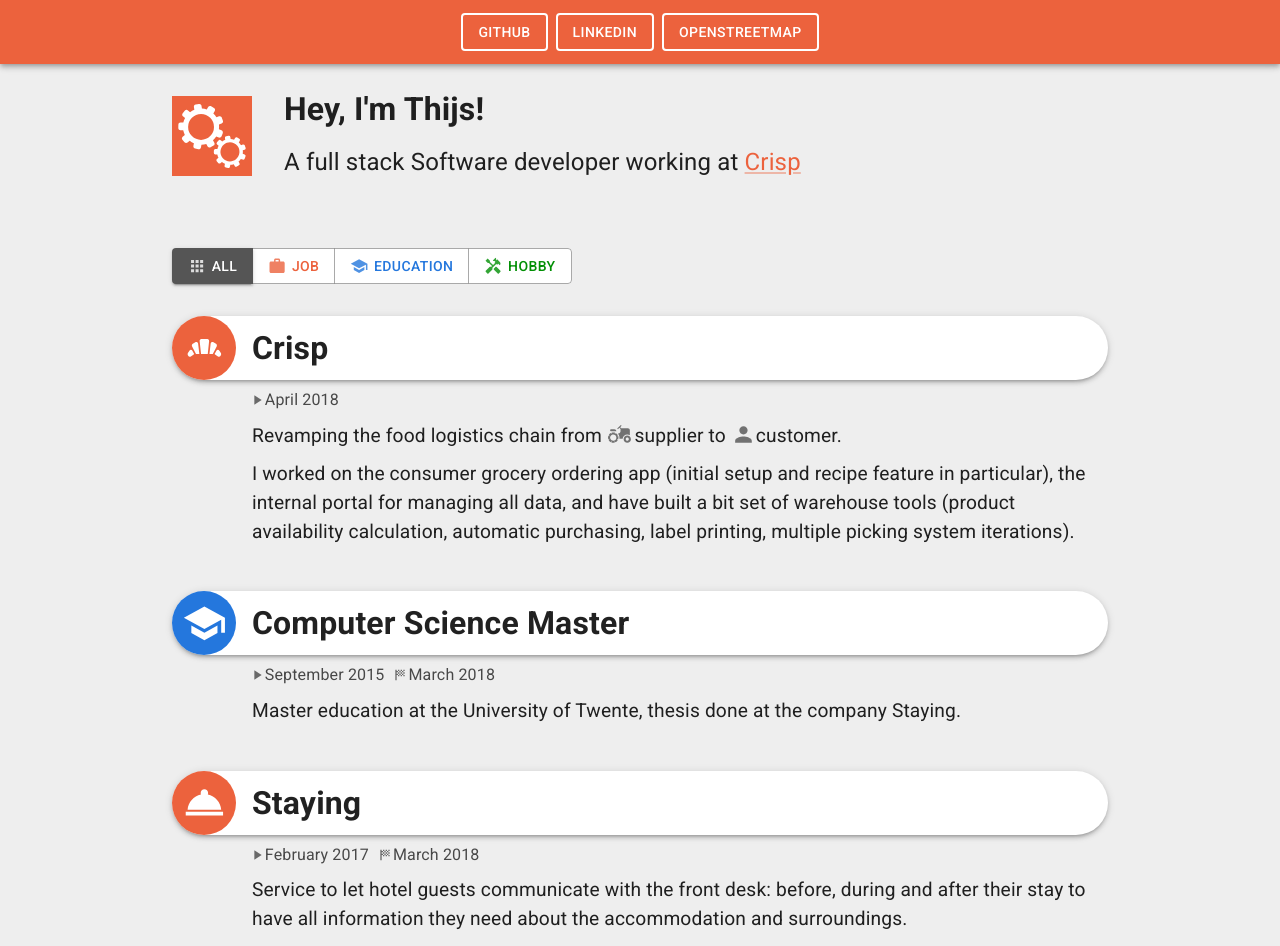
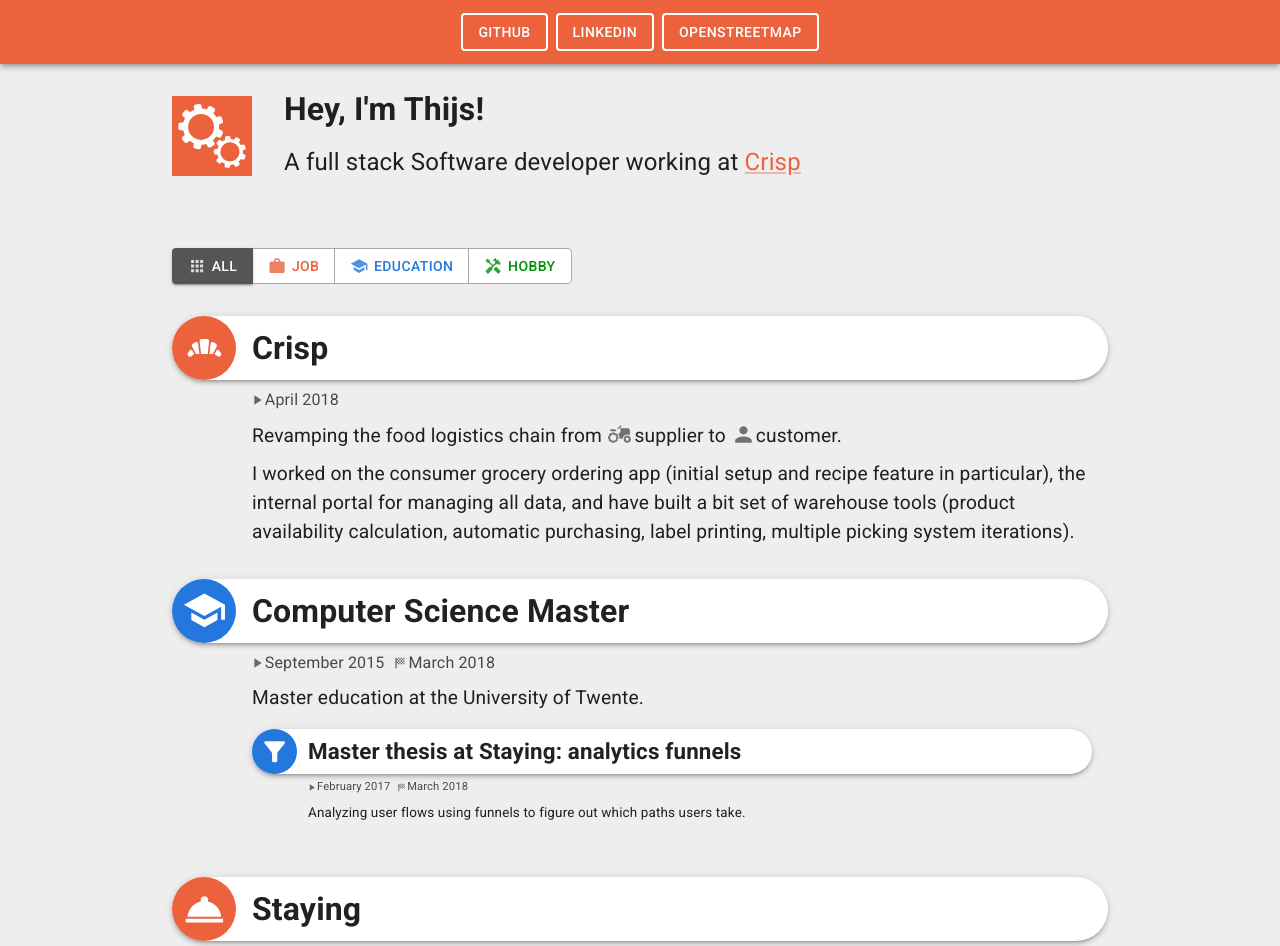
Before and after one commit to NLthijs48/NLthijs48.github.io, a React (Create React App) app: page / in a window 1280 px wide. Shown: the top 946 px of the page. Built offline with nearby package versions, Linux system fonts and the light colour scheme.

Commit message:
Add master thesis activity
Add nested activities support

```diff
--- a/src/activities/ActivityInformation.ts
+++ b/src/activities/ActivityInformation.ts
@@ -35,6 +35,9 @@
 
 	/** Website that is most relevant */
 	website?: string;
+
+	/** Activities done during this activity */
+	activities?: ActivityInformation[];
 }
 
 export interface EducationInformation extends ActivityInformationBase {
--- a/src/activities/computerScienceMaster/index.tsx
+++ b/src/activities/computerScienceMaster/index.tsx
@@ -2,15 +2,17 @@
 import SchoolIcon from '@mui/icons-material/School';
 import React from 'react';
 import ActivityType from '../ActivityType';
+import masterThesis from './masterThesis';
 
 const computerScienceMaster: EducationInformation = {
 	activityType: ActivityType.Education,
 	name: 'Computer Science Master',
-	description: <div>Master education at the University of Twente, thesis done at the company Staying.</div>,
+	description: <div>Master education at the University of Twente.</div>,
 	from: 'September 2015', // Started on the 1st
 	till: 'March 2018', // Presentation and diploma on the 7th
 	Icon: SchoolIcon,
 	website: 'https://www.utwente.nl/en/education/master/programmes/computer-science/',
+	activities: [masterThesis],
 };
 
 export default computerScienceMaster;
--- /dev/null
+++ b/src/activities/computerScienceMaster/masterThesis.tsx
@@ -0,0 +1,17 @@
+import {EducationInformation} from '../ActivityInformation';
+import FilterAltIcon from '@mui/icons-material/FilterAlt';
+import React from 'react';
+import ActivityType from '../ActivityType';
+
+const masterThesis: EducationInformation = {
+	activityType: ActivityType.Education,
+	name: 'Master thesis at Staying: analytics funnels',
+	description: <div>Analyzing user flows using funnels to figure out which paths users take.</div>,
+	from: 'February 2017',
+	till: 'March 2018',
+	Icon: FilterAltIcon,
+	// Permanent link to my thesis on the University of Twente website
+	website: 'https://purl.utwente.nl/essays/74681',
+};
+
+export default masterThesis;
--- a/src/activityList/ActivityItem.tsx
+++ b/src/activityList/ActivityItem.tsx
@@ -1,5 +1,5 @@
 import Paper from '@mui/material/Paper';
-import React from 'react';
+import React, {CSSProperties} from 'react';
 import ActivityInformation from '../activities/ActivityInformation';
 import TimePeriodIndicator from './TimePeriodIndicator';
 import {activityTypeColors, activityTypeDescriptions} from '../activities/ActivityType';
@@ -7,13 +7,14 @@
 
 interface ActivityItemProps {
 	activity: ActivityInformation;
+	style?: CSSProperties;
 }
 
 function ActivityItem(props: ActivityItemProps) {
 	const iconColor = activityTypeColors[props.activity.activityType];
 
 	return (
-		<div style={{marginBottom: '0.4em', display: 'flex', flexDirection: 'column'}}>
+		<div style={{marginBottom: '0.5em', display: 'flex', flexDirection: 'column', ...props.style}}>
 			<Paper
 				elevation={3}
 				style={{
@@ -63,7 +64,6 @@
 					fontSize: 'inherit',
 					marginBottom: '0.5em',
 					paddingTop: 0,
-					paddingBottom: '0.5em',
 					paddingLeft: '2.5em',
 					paddingRight: '0.5em',
 					flex: 1,
@@ -72,6 +72,14 @@
 			>
 				<TimePeriodIndicator activity={props.activity} />
 				<div style={{fontSize: '0.6em', marginTop: '0.5em'}}>{props.activity.description}</div>
+
+				{!!props.activity.activities && (
+					<div style={{marginTop: '0.5em'}}>
+						{props.activity.activities.map((nestedActivity, index) => (
+							<ActivityItem key={index} activity={nestedActivity} style={{fontSize: '0.7em'}} />
+						))}
+					</div>
+				)}
 			</div>
 		</div>
 	);
```
